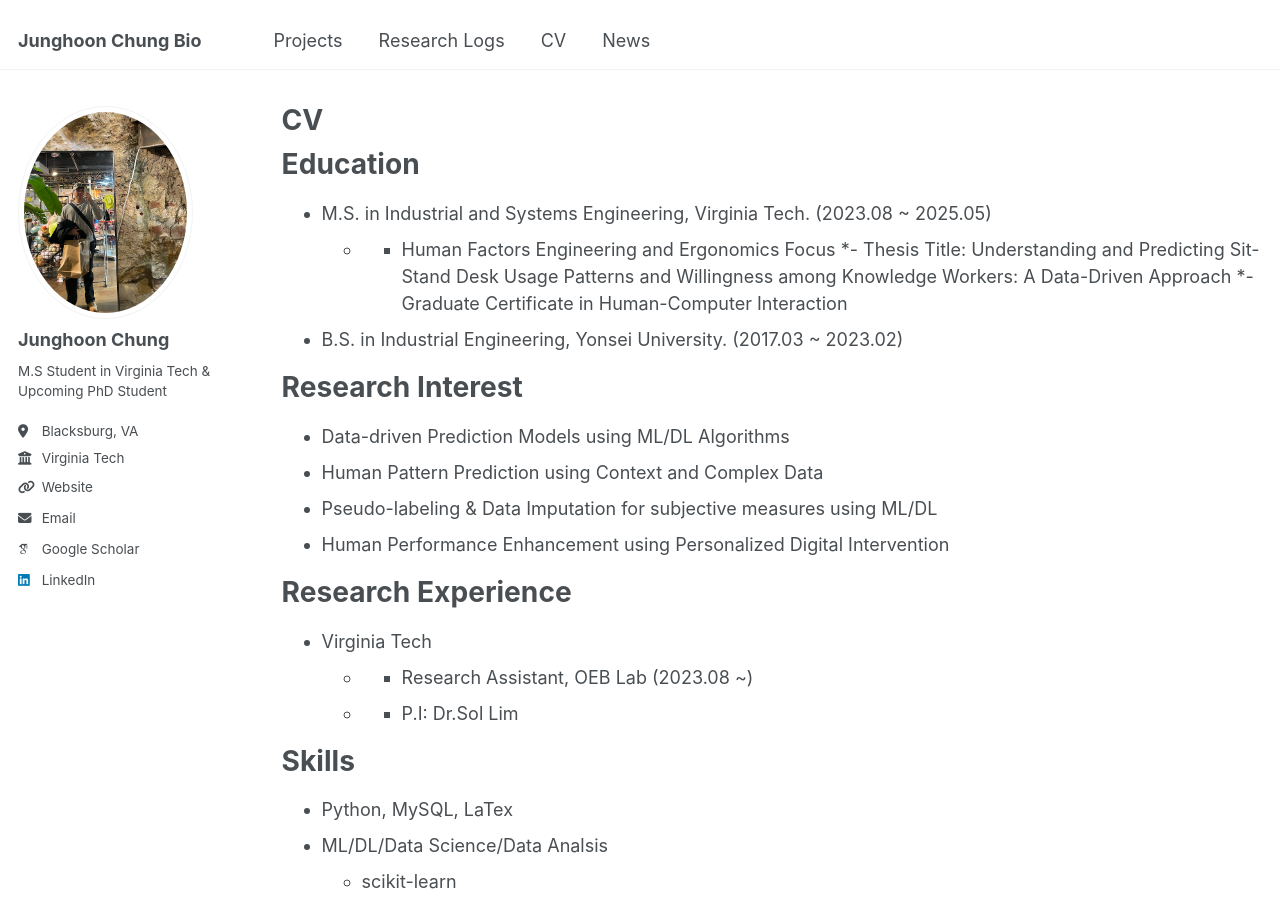
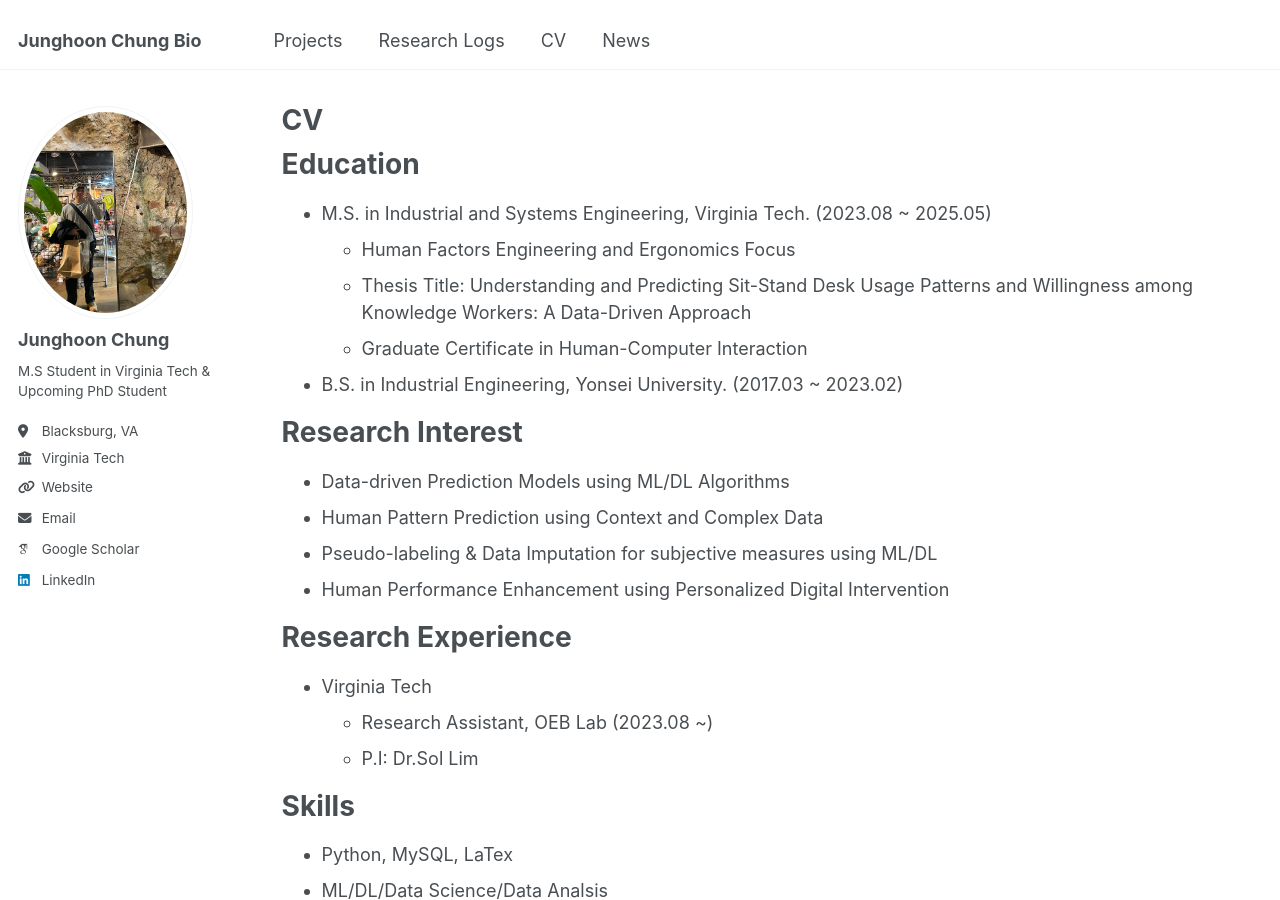
Before and after one commit to Junghoon-Chung/Junghoon-Chung.github.io, a Jekyll site: the page built from _pages/cv.md, in a window 1280 px wide and 900 px high. Built offline with Jekyll 4.4.1, drawn with Linux system fonts in a browser that asks for light colours; some web fonts are replaced.

Commit message:
Update cv.md

```diff
--- a/_pages/cv.md
+++ b/_pages/cv.md
@@ -12,9 +12,9 @@ redirect_from:
 Education
 ======
 * M.S. in Industrial and Systems Engineering, Virginia Tech. (2023.08 ~ 2025.05)
-  * - Human Factors Engineering and Ergonomics Focus
-  *- Thesis Title: Understanding and Predicting Sit-Stand Desk Usage Patterns and Willingness among Knowledge Workers: A Data-Driven Approach
-  *- Graduate Certificate in Human-Computer Interaction
+  * Human Factors Engineering and Ergonomics Focus
+  * Thesis Title: Understanding and Predicting Sit-Stand Desk Usage Patterns and Willingness among Knowledge Workers: A Data-Driven Approach
+  * Graduate Certificate in Human-Computer Interaction
 * B.S. in Industrial Engineering, Yonsei University. (2017.03 ~ 2023.02)
 
 Research Interest
@@ -28,8 +28,8 @@ Research Interest
 Research Experience
 ======
 * Virginia Tech
-  * - Research Assistant, OEB Lab (2023.08 ~)
-  * - P.I: Dr.Sol Lim
+  * Research Assistant, OEB Lab (2023.08 ~)
+  * P.I: Dr.Sol Lim
 
 
 Skills
```
